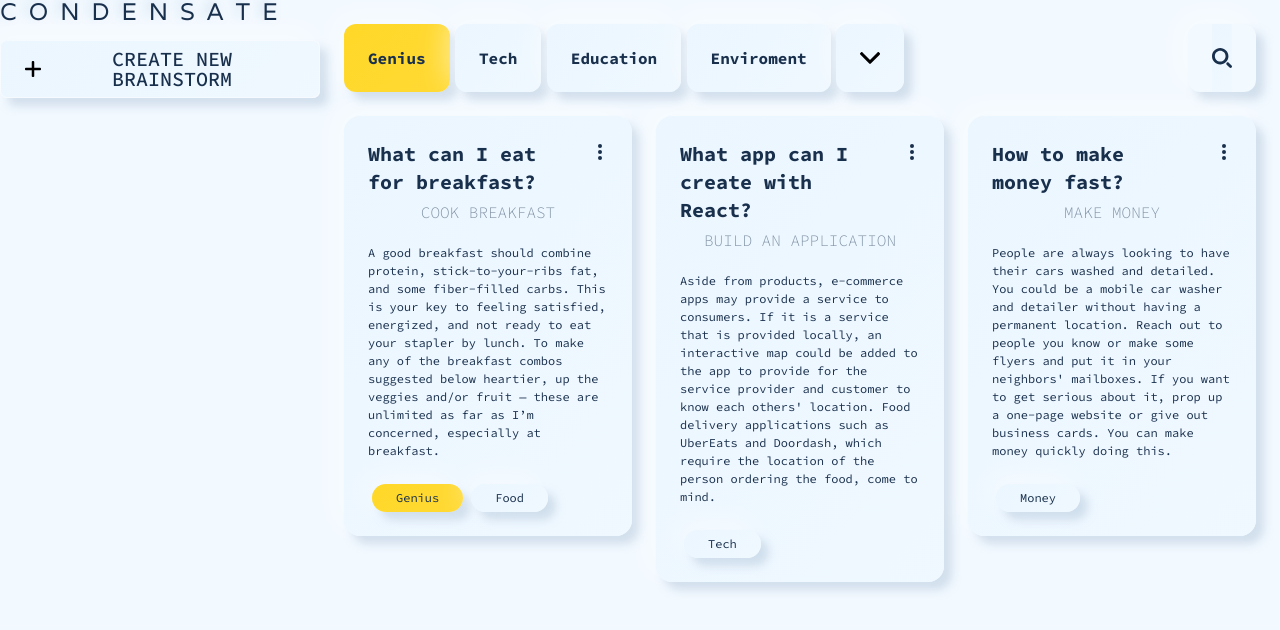
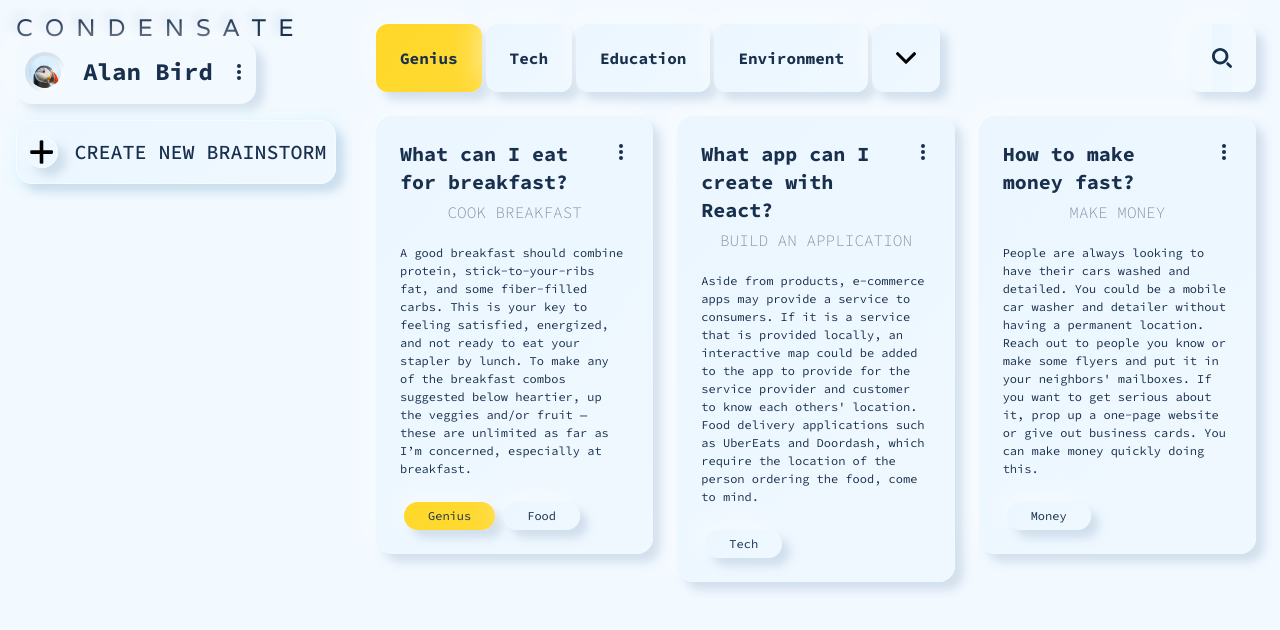
Before and after one commit to CondensateCrew/Condensate, a React (Create React App) app: page /dashboard in a window 1280 px wide. Shown: the top 630 px of the page. Built offline with nearby package versions, Linux system fonts and the light colour scheme.

Commit message:
Add UserProfile and adjust styles

```diff
--- /dev/null
+++ b/src/Components/UserProfile/UserProfile.scss
@@ -0,0 +1,26 @@
+@import '../../css/index.scss';
+@import '../../css/variables.scss';
+
+.profile-pic {
+  width: 2.5rem;
+  border-radius: 1.5rem;
+  padding: $tiny-space;
+  box-shadow: $inner-shadow;
+}
+
+.user-profile-div {
+  display: flex;
+  justify-content: space-around;
+  align-items: center;
+  width: 75%;
+  height: 8vh;
+  border-radius: 1rem;
+  box-shadow: $external-shadow;
+}
+
+.menu-svg {
+  width: 1rem;
+  &:hover {
+    cursor:pointer;
+  }
+}
--- a/src/Components/UserProfile/UserProfile.tsx
+++ b/src/Components/UserProfile/UserProfile.tsx
@@ -1,11 +1,21 @@
 import React from 'react';
+import AlanBird from '../../assets/avatar.jpg';
+import menu from '../../assets/menu-dot.svg';
+import './UserProfile.scss';
 
-const UserProfile:React.FC = () => {
+
+interface Props {
+  firstName: string,
+  lastName: string,
+}
+const UserProfile:React.FC<Props> = ({ firstName, lastName }) => {
   return (
-    <div>
-      <img src='' alt='image of user'/>
-      <h2><span>First Name</span><span>Last Name</span></h2>
-      <div>***menu</div>
+    <div className='user-profile-div'>
+      <img className='profile-pic' src={AlanBird} alt='image of user'/>
+      <h2><span>{firstName}</span> <span>{lastName}</span></h2>
+      <img className='menu-svg' src={menu} alt='menu-svg' />
     </div>
   )
 }
+
+export default UserProfile
--- a/src/Containers/Dashboard/Dashboard.scss
+++ b/src/Containers/Dashboard/Dashboard.scss
@@ -25,17 +25,43 @@
 
 .dashboard-brainstorm-form-div {
   display: flex;
-  flex-flow: row no-wrap;
-  width: fit-content;
+  height: 8vh;
+  width: 25vw;
   align-items: center;
-  justify-content: space-between;
-  @extend %regular-btn;
-  font-size: 1.15rem;
-  border-radius: 7px 7px;
+  justify-content: space-around;
+  background: $primary-gradient;
+  border: $light-border;
+  margin: $small-space auto;
+  box-shadow: $external-shadow, $regular-focus-shadow;
+  font-size: 1rem;
+  border-radius: 1rem;
 
 }
 
 .add-icon-dashboard {
-  width: 1rem;
-  margin-right: .5rem;
+  background-color: $dark-font-color;
+  width: 2rem;
+  height: 2rem;
+  padding: .2rem;
+  background: $primary-gradient;
+  border: $light-border;
+  border-radius: 1.5rem;
+  box-shadow: $external-shadow;
+  &:hover {
+    background: $hover-btn-gradient;
+    border: 1px solid transparent;
+    box-shadow: $external-shadow, $regular-focus-shadow;
+    cursor:pointer;
+  }
+  &:active {
+    box-shadow: $regular-btn-active-shadow;
+  }
 }
+
+.aside {
+  display:flex;
+  flex-direction: column;
+  justify-content: flex-start;
+  align-items: justify;
+  margin: $small-space;
+}
--- a/src/Containers/Dashboard/Dashboard.tsx
+++ b/src/Containers/Dashboard/Dashboard.tsx
@@ -5,12 +5,13 @@ import BrainstormContainer from '../BrainstormContainer/BrainstormContainer';
 import SearchBar from '../SearchBar/SearchBar';
 import CategoriesFilter from '../CategoriesFilter/CategoriesFilter';
 import BrainstormForm from '../BrainstormForm/BrainstormForm';
+import UserProfile from '../../Components/UserProfile/UserProfile';
 import addIcon from '../../assets/add.svg';
 
 const categories: Category[] = [
   {id: 1, name: 'Tech'},
   {id: 2, name: 'Education'},
-  {id: 3, name: 'Enviroment'},
+  {id: 3, name: 'Environment'},
   {id: 4, name: 'Money'},
   {id: 5, name: 'Food'}];
 
@@ -25,14 +26,15 @@ const Dashboard: React.FC = () => {
   brainstormFormState ? brainstormForm = (<BrainstormForm brainstormFormState={brainstormFormState}
     cancel={setBrainstormForm}/>)
   : brainstormForm = (<div onClick={toggleMenu} className='dashboard-brainstorm-form-div'>
-    <img className='add-icon-dashboard' alt='add-icon' src={addIcon}/>
-    <h3>create new brainstorm</h3>
-  </div>)
+      <img className='add-icon-dashboard' alt='add-icon' src={addIcon}/>
+      <h3>create new brainstorm</h3>
+      </div>)
 
   return (
     <main className="dashboard">
-      <aside>
+      <aside className='aside'>
         <h1>condensate</h1>
+        <UserProfile firstName={'Alan'} lastName={'Bird'}/>
         {brainstormForm}
       </aside>
       <header>
```
Also changed, not shown: 1 other file (tests, documents, lock files or other folders).
